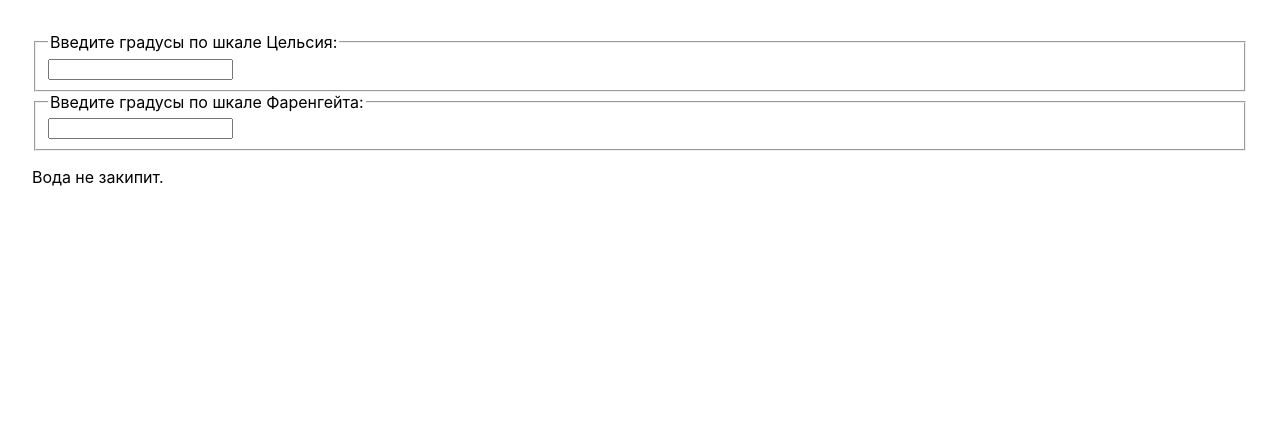
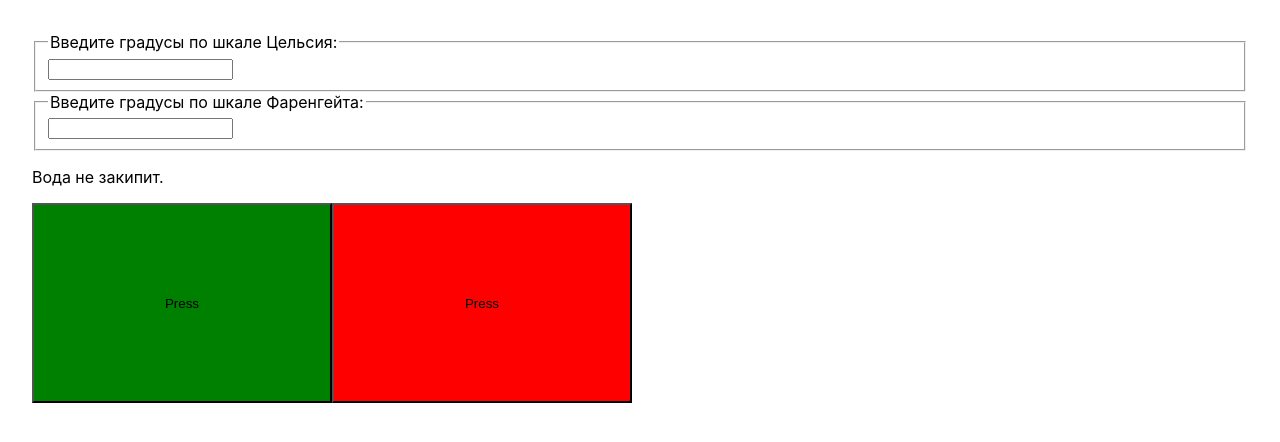
Before and after one commit to kiryl-ramanouski/react-documentation-practice, a React (Create React App) app in the folder react-doc-app/: page / in a window 1280 px wide. Shown: the top 442 px of the page. Built offline with nearby package versions, Linux system fonts and the light colour scheme.

Commit message:
feat: add and use partiallyApply component

```diff
--- a/react-doc-app/src/App.js
+++ b/react-doc-app/src/App.js
@@ -1,10 +1,14 @@
 import './App.css';
 import { Calculator } from './calculator/Calculator';
+import { DangerButton } from './partiallyApply';
+import { Button } from './partiallyApply';
 
 function App() {
   return (
     <div className="App">
       <Calculator />
+      <Button backgroundColor="green" />
+      <DangerButton />
     </div>
   );
 }
--- /dev/null
+++ b/react-doc-app/src/partiallyApply.js
@@ -0,0 +1,23 @@
+export const Button = (props) => {
+  return (
+    <>
+      <button
+        style={{
+          backgroundColor: props.backgroundColor,
+          width: '300px',
+          minHeight: '200px',
+        }}
+      >
+        Press
+      </button>
+    </>
+  );
+};
+
+const partiallyApply = (Component, partialProps) => {
+  return (props) => {
+    return <Component {...props} {...partialProps} />;
+  };
+};
+
+export const DangerButton = partiallyApply(Button, { backgroundColor: 'red' });
```
